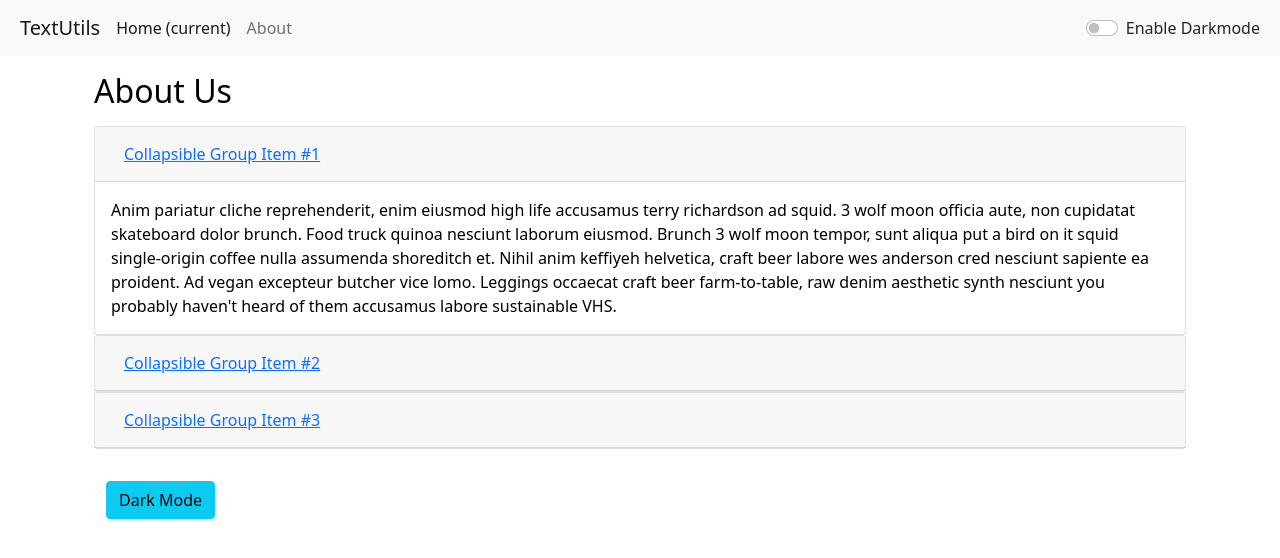
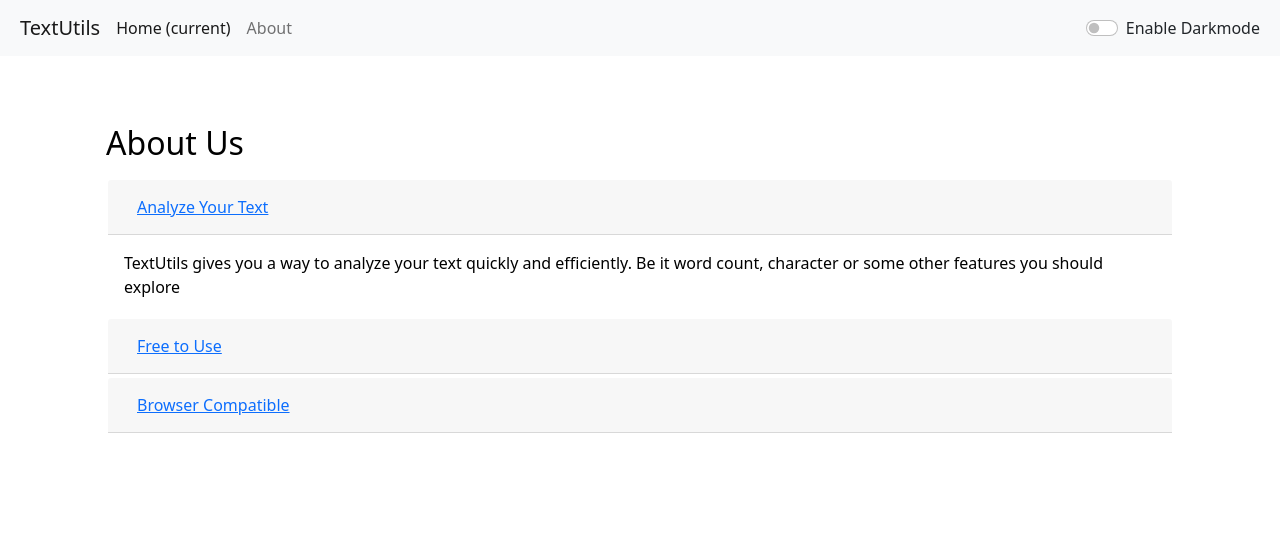
Before and after one commit to Sujaljp/text-utils, a React (Create React App) app: page /about in a window 1280 px wide. Shown: the top 558 px of the page. Built offline with nearby package versions, Linux system fonts and the light colour scheme.

Commit message:
Deploy with homepage

```diff
--- a/package.json
+++ b/package.json
@@ -1,5 +1,5 @@
 {
-  "homepage": "https://github.com/Sujaljp/text-utils",
+  "homepage": "https://sujaljp.github.io/text-utils/",
   "name": "text-utils",
   "version": "0.1.0",
   "private": true,
--- a/src/App.js
+++ b/src/App.js
@@ -59,7 +59,7 @@ function App() {
         <div className="container">
           <Routes>
             <Route path="/" element={<TextForm showAlert={showAlert} heading="Enter the text to analyze" mode={mode}/>} />
-            <Route path="about/" element={<About />} />
+            <Route path="about/" element={<About mode={mode} />} />
             <Route path="*" element={<ErrorPage/>}/>
           </Routes>
           </div>
--- a/src/components/About.js
+++ b/src/components/About.js
@@ -1,83 +1,71 @@
 import React, { useState } from 'react'
 
-export default function About() {
-  const [myStyle, setMyStyle] =  useState({
-      color : 'black',
-      backgroundColor: 'white'
-  })
-
-  const [btnText, setBtnText] = useState("Dark Mode")
-
-  const darkMode = () =>{
-      if(myStyle.backgroundColor === 'white'){
-          setMyStyle({
-            color : 'white',
-            backgroundColor: 'black',
-            border: '1px solid white'
-
-          })
-          setBtnText('Light Mode')
-      } else {
-        setMyStyle({
-            color : 'black',
-            backgroundColor: 'white',
-            border: '1px solid white'
-          })
-          setBtnText('Dark Mode');
-      }
-  }
+export default function About(props) {
+//   const [myStyle, setMyStyle] =  useState({
+//       color : 'black',
+//       backgroundColor: 'white'
+//   })
+    let myStyle = {
+        color: props.mode === 'dark'? 'white' : 'black',
+        backgroundColor: props.mode === 'dark'? '#161618': 'white'
+    }
+    let myStyle1 = {
+        color: props.mode === 'dark'? 'white' : 'black',
+        backgroundColor: props.mode === 'dark'? '#3d3d3d': 'white',
+        border: '2px solid white'
+    }
   return (
     <>
+    <div className="container">
     <div className="container " style={myStyle}>
         <h2 className='my-3'>About Us</h2>
         <div id="accordion">
-            <div className="card" style={myStyle}>
+            <div className="card" style={myStyle1}>
                 <div className="card-header" id="headingOne">
                 <h5 className="mb-0">
                     <button className="btn btn-link" data-toggle="collapse" data-target="#collapseOne" aria-expanded="true" aria-controls="collapseOne">
-                    Collapsible Group Item #1
+                    Analyze Your Text
                     </button>
                 </h5>
                 </div>
 
-                <div id="collapseOne" className="collapse show" aria-labelledby="headingOne" data-parent="#accordion">
+                <div id="collapseOne" className="accordion-collapse collapse show" aria-labelledby="headingOne" data-parent="#accordion">
                 <div className="card-body">
-                    Anim pariatur cliche reprehenderit, enim eiusmod high life accusamus terry richardson ad squid. 3 wolf moon officia aute, non cupidatat skateboard dolor brunch. Food truck quinoa nesciunt laborum eiusmod. Brunch 3 wolf moon tempor, sunt aliqua put a bird on it squid single-origin coffee nulla assumenda shoreditch et. Nihil anim keffiyeh helvetica, craft beer labore wes anderson cred nesciunt sapiente ea proident. Ad vegan excepteur butcher vice lomo. Leggings occaecat craft beer farm-to-table, raw denim aesthetic synth nesciunt you probably haven't heard of them accusamus labore sustainable VHS.
+                    TextUtils gives you a way to analyze your text quickly and efficiently.
+                    Be it word count, character or some other features you should explore
                 </div>
                 </div>
             </div>
-            <div className="card" style={myStyle}>
+            <div className="card" style={myStyle1}>
                 <div className="card-header" id="headingTwo">
                 <h5 className="mb-0">
                     <button className="btn btn-link collapsed" data-toggle="collapse" data-target="#collapseTwo" aria-expanded="false" aria-controls="collapseTwo">
-                    Collapsible Group Item #2
+                    Free to Use
                     </button>
                 </h5>
                 </div>
                 <div id="collapseTwo" className="collapse" aria-labelledby="headingTwo" data-parent="#accordion">
                 <div className="card-body">
-                    Anim pariatur cliche reprehenderit, enim eiusmod high life accusamus terry richardson ad squid. 3 wolf moon officia aute, non cupidatat skateboard dolor brunch. Food truck quinoa nesciunt laborum eiusmod. Brunch 3 wolf moon tempor, sunt aliqua put a bird on it squid single-origin coffee nulla assumenda shoreditch et. Nihil anim keffiyeh helvetica, craft beer labore wes anderson cred nesciunt sapiente ea proident. Ad vegan excepteur butcher vice lomo. Leggings occaecat craft beer farm-to-table, raw denim aesthetic synth nesciunt you probably haven't heard of them accusamus labore sustainable VHS.
+                    TextUtil is a completly free tool to use, just load the site and you are ready to go.
                 </div>
                 </div>
             </div>
-            <div className="card" style={myStyle}>
+            <div className="card" style={myStyle1}>
                 <div className="card-header" id="headingThree">
                 <h5 className="mb-0">
                     <button className="btn btn-link collapsed" data-toggle="collapse" data-target="#collapseThree" aria-expanded="false" aria-controls="collapseThree">
-                    Collapsible Group Item #3
+                    Browser Compatible
                     </button>
                 </h5>
                 </div>
                 <div id="collapseThree" className="collapse" aria-labelledby="headingThree" data-parent="#accordion">
                 <div className="card-body">
-                    Anim pariatur cliche reprehenderit, enim eiusmod high life accusamus terry richardson ad squid. 3 wolf moon officia aute, non cupidatat skateboard dolor brunch. Food truck quinoa nesciunt laborum eiusmod. Brunch 3 wolf moon tempor, sunt aliqua put a bird on it squid single-origin coffee nulla assumenda shoreditch et. Nihil anim keffiyeh helvetica, craft beer labore wes anderson cred nesciunt sapiente ea proident. Ad vegan excepteur butcher vice lomo. Leggings occaecat craft beer farm-to-table, raw denim aesthetic synth nesciunt you probably haven't heard of them accusamus labore sustainable VHS.
+                    Works in any Web Browser such as Chrome, Brave, Edge, Firefox etc.
                 </div>
                 </div>
             </div>
-            <div className="container my-3">
-                <button type='button' onClick={darkMode} className='btn btn-info my-3'>{btnText}</button>
-            </div>
         </div>
+    </div>
     </div>
     </>
   )
--- a/src/components/Alert.js
+++ b/src/components/Alert.js
@@ -6,9 +6,12 @@ export default function Alert(props) {
         return lower[0].toUpperCase() + lower.slice(1);
     }
   return (
-    props.alert && <>
+    <>
+    <div className="container my-2" style={{height: '44px'}}>
+    {props.alert &&
     <div className={`alert alert-${props.alert.type} alert-dismissible fade show`} role="alert">
         <strong>{capitalize(props.alert.message)}</strong>
+    </div>}
     </div>
     </>
   )
--- a/src/components/TextForm.js
+++ b/src/components/TextForm.js
@@ -30,6 +30,8 @@ export default function TextForm(props) {
     let text = document.getElementById("myBox");
     text.select();
     navigator.clipboard.writeText(text.value);
+    document.getSelection().removeAllRanges();
+    props.showAlert("Text copied to clipboard", "success")
   }
 
   const onChange =(event)=>{
@@ -50,18 +52,18 @@ export default function TextForm(props) {
             <textarea className="form-control" value={text} onChange={onChange} style={{backgroundColor: props.mode ==='light'? '#FFFFFF':'#3d3d3d' , color:  props.mode ==='light'? 'black':'#FFFFFF'}} id="myBox" rows="10"></textarea>
         </div>
         <br></br>
-        <button className="btn btn-primary mb3 mx-2" onClick={handleUpClick}>Convert to UPPERCASE</button>
-        <button className="btn btn-primary mb3 mx-2" onClick={handleLoClick}>Convert to lowercase</button>
-        <button className="btn btn-primary mb3 mx-2" onClick={handleClearClick}>Clear</button>
-        <button className="btn btn-primary mb3 mx-2" onClick={heck}>Heck</button>
-        <button className="btn btn-primary mb3 mx-2" onClick={copyBtn}>Copy Text</button>
+        <button disabled={text.length===0} className="btn btn-primary mb3 mx-2 my-1" onClick={handleUpClick}>Convert to UPPERCASE</button>
+        <button disabled={text.length===0} className="btn btn-primary mb3 mx-2 my-1" onClick={handleLoClick}>Convert to lowercase</button>
+        <button disabled={text.length===0} className="btn btn-primary mb3 mx-2 my-1" onClick={handleClearClick}>Clear</button>
+        <button disabled={text.length===0} className="btn btn-primary mb3 mx-2 my-1" onClick={heck}>Heck</button>
+        <button disabled={text.length===0} className="btn btn-primary mb3 mx-2 my-1" onClick={copyBtn}>Copy Text</button>
 
     <div className="container my-3">
       <h1>Your text Summary</h1>
-      <p>{text.split(" ").length} words and {text.length} characters</p>
-      <p>{text.split(" ").length*0.008} Minutes read</p>
+      <p>{text.split(" ").filter((element)=>{return element.length!==0}).length} words and {text.length} characters</p>
+      <p>{text.split(" ").filter((element)=>{return element.length!==0}).length*0.008} Minutes read</p>
       <h2>Preview</h2>
-      <p>{text.length !==0? text: 'Enter text to preview'}</p>
+      <p>{text.length !==0? text: 'Nothing to preview'}</p>
     </div>
     </div>
     </>
```
